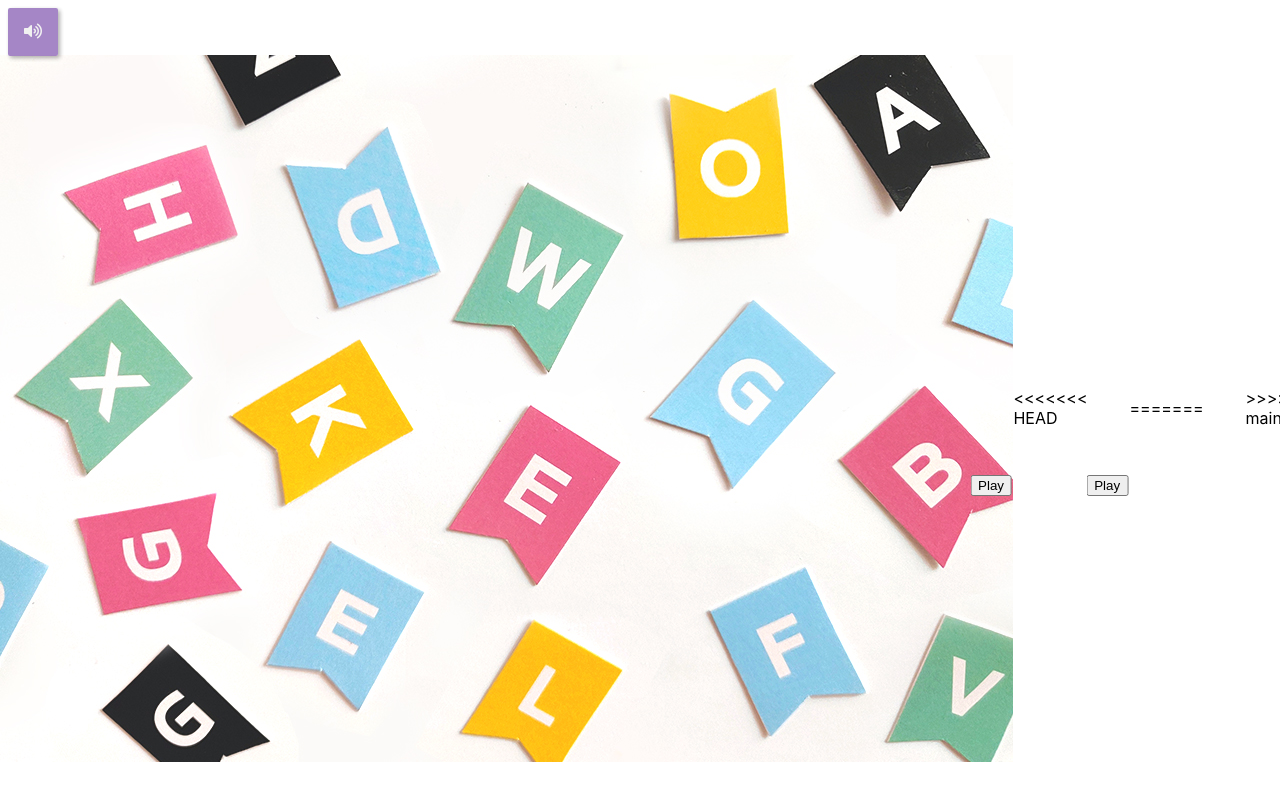
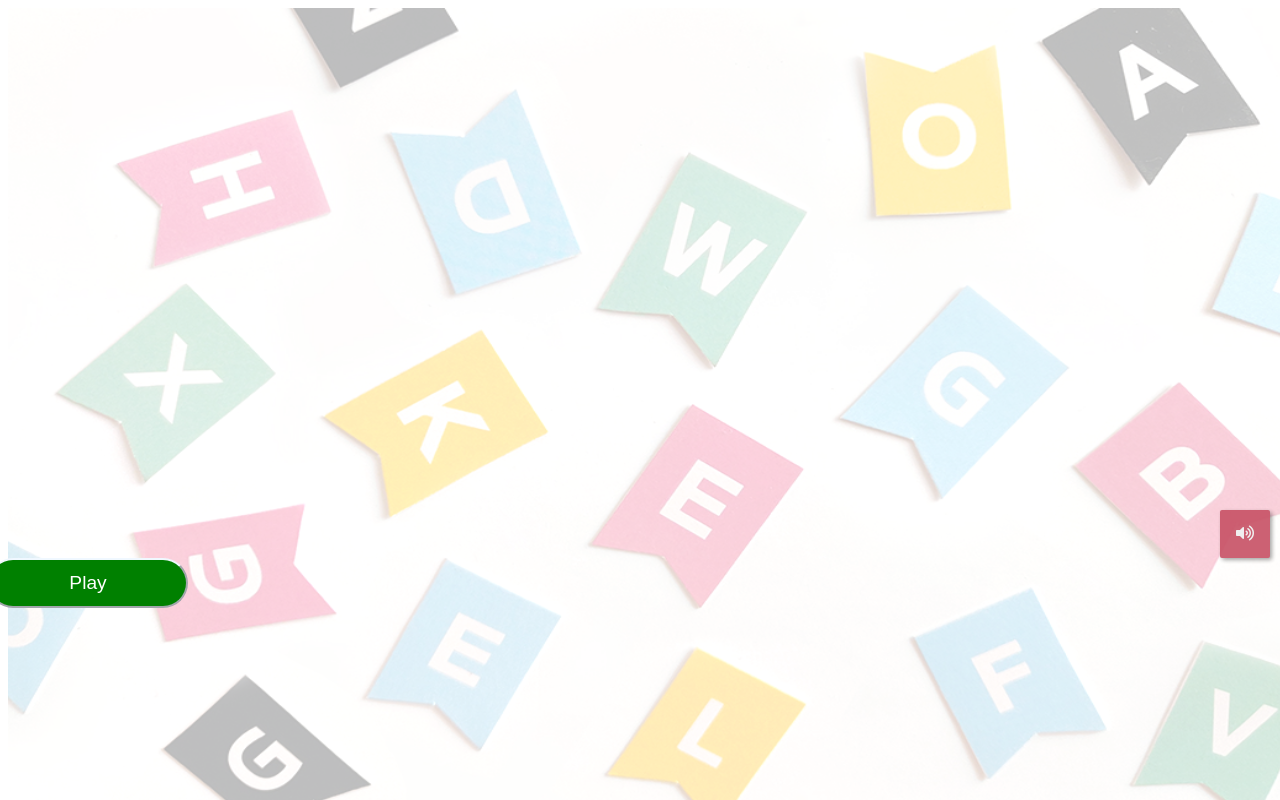
Before and after one commit to tehilamc/ant_game, a plain HTML site: page enter.html in a window 1280 px wide. Drawn offline with Linux system fonts and the light colour scheme.

Commit message:
סידור שמע

```diff
--- a/enter.html
+++ b/enter.html
@@ -13,15 +13,9 @@
     <!-- <div> -->
         <div class='container projects'>
             <img src="images/back.jpg" class="img">
-<<<<<<< HEAD
             <!-- <div class="name_Game">Matching Words</div>
             <div class="overlay"></div> -->
             <div class="start" onclick="location.href='page.html'"><button class="btn_start">Play</button></div>
-=======
-            <!-- <div class="name_Game">Matching Words</div> -->
-            <!-- <div class="overlay"></div> -->
-            <div class="start" onclick="location.href='enter2.html'"  ><button class="btn_start">Play</button></div>
->>>>>>> main
         </div>
     <!-- </div> -->
     <!-- audio in project -->
--- a/scripts/page.js
+++ b/scripts/page.js
@@ -614,14 +614,8 @@ function drop(event) {
     setTimeout(() => {
       playAgainBtn.classList.add("play-again-btn-entrance");
     }, 200);
-<<<<<<< HEAD
-
-  }
-
-=======
   }
 }
->>>>>>> main
 
 //Other Event Listeners
 playAgainBtn.addEventListener("click", playAgainBtnClick);
--- a/styles/enter.css
+++ b/styles/enter.css
@@ -1,36 +1,12 @@
-<<<<<<< HEAD
-
-
-=======
->>>>>>> main
 .img {
-  width: 80%;
+  top:0%;
+  width: 100%;
   height: 100%;
   position: absolute;
-  opacity: 20%;
-}
-
-<<<<<<< HEAD
-.container {
-  position:fixed;
-  min-height: 100vh;
-  /* position: relative; */
-  width: 100vw;
-  display: flex;
-  background-color: white;
-  justify-content: center;
-  align-items: center;
-  font-family: -apple-system, BlinkMacSystemFont, 'Segoe UI', Roboto, Oxygen, Ubuntu, Cantarell, 'Open Sans', 'Helvetica Neue', sans-serif;
+  opacity: 30%;
 
 }
 
-.start{
-  text-align: center;
-  -ms-transform: translate(-50%, -50%);
-  transform: translate(-280%, 350%);
-}
-=======
->>>>>>> main
 .btn_start{
   font-size: larger;
   background-color: green;
@@ -40,8 +16,6 @@
   width: 200px;
   height: 50px;
   text-align: center;
-<<<<<<< HEAD
-=======
 }
 .start{
   text-align: center;
@@ -59,5 +33,25 @@
   align-items: center;
   font-family: -apple-system, BlinkMacSystemFont, 'Segoe UI', Roboto, Oxygen, Ubuntu, Cantarell, 'Open Sans', 'Helvetica Neue', sans-serif;
 
->>>>>>> main
 }
+#button {
+  font-size: 16px;
+  color: #eee;
+  position: absolute;
+  width: 50px;
+  padding: 15px;
+  top:510px;
+  left:1220px;
+  border: none;
+  border-radius: 2px;
+  outline: none;
+  background: rgb(199, 80, 100);
+  box-shadow: 2px 2px 4px rgba(0, 0, 0, 0.4);
+  opacity: 90%;
+  cursor: pointer;
+  transition: all 0.4s ease-out;
+}
+
+#button.fade:hover {
+  opacity: 60%;
+}
--- a/styles/enter2.css
+++ b/styles/enter2.css
@@ -105,3 +105,24 @@
 top: 0%;
 width: 100%;
 }
+#button {
+  font-size: 16px;
+  color: #eee;
+  position: absolute;
+  width: 50px;
+  padding: 15px;
+  top:502px;
+  left:1212px;
+  border: none;
+  border-radius: 2px;
+  outline: none;
+  background: rgb(199, 80, 100);
+  box-shadow: 2px 2px 4px rgba(0, 0, 0, 0.4);
+  opacity: 90%;
+  cursor: pointer;
+  transition: all 0.4s ease-out;
+}
+
+#button.fade:hover {
+  opacity: 60%;
+}
--- a/styles/game_over.css
+++ b/styles/game_over.css
@@ -1,4 +1,5 @@
-#mistakes{
+
+  #mistakes{
     margin-left:30px;
     margin-top: 60px;
     font-size: larger;
@@ -126,23 +127,6 @@ body {
     text-shadow: 5px 5px #000000;
     color: #ffffff;
 }
-/*
-.continue {
-    width: 750px;
-    height: auto;
-    padding-top: 40px;
-}
-
-.continue p {
-    margin-top: 0px;
-    margin-bottom: 0px;
-    text-align: center;
-    font-size: 40px;
-    font-weight: bold;
-    font-family: corbel;
-    color: #ffffff;
-    text-shadow: 2.5px 2.5px #000000;
-} */
 
 .opcoes {
     width: 550px;
@@ -181,7 +165,7 @@ body {
     width: 200px;
     height: 50px;
     /* padding: 10px 50px 15px 50px; */
-    /* border: 1px solid red; */
+    border: 1px solid red;
     border-radius: 20px;
     background: red;
     float: left;
@@ -274,7 +258,26 @@ body {
   /* .tor{
 
   } */
-<<<<<<< HEAD
 
-=======
->>>>>>> main
+
+  #button {
+    font-size: 16px;
+    color: #eee;
+    position: absolute;
+    width: 50px;
+    padding: 15px;
+    top:468px;
+    left:935px;
+    border: none;
+    border-radius: 2px;
+    outline: none;
+    opacity: 90%;
+    background: rgb(199, 80, 100);
+    box-shadow: 2px 2px 4px rgba(0, 0, 0, 0.4);
+    cursor: pointer;
+    transition: all 0.4s ease-out;
+  }
+
+#button.fade:hover {
+    opacity: 60%;
+}
--- a/styles/page.css
+++ b/styles/page.css
@@ -88,6 +88,7 @@ top:-200px;
   justify-content: space-between;
 }
 .matching-pair span {
+  display: inline-block;
   height: 100%;
   display: flex;
   justify-content: center;
@@ -174,3 +175,25 @@ top:-200px;
   opacity: 10%;
   background-repeat: repeat-x;
 } */
+
+#button {
+  font-size: 16px;
+  color: #eee;
+  position: absolute;
+  width: 50px;
+  padding: 15px;
+  top:730px;
+  left:1202px;
+  border: none;
+  border-radius: 2px;
+  outline: none;
+  background: rgb(199, 80, 100);
+  box-shadow: 2px 2px 4px rgba(0, 0, 0, 0.4);
+  opacity: 90%;
+  cursor: pointer;
+  transition: all 0.4s ease-out;
+}
+
+#button.fade:hover {
+  opacity: 60%;
+}
--- a/styles/sound.css
+++ b/styles/sound.css
@@ -2,24 +2,10 @@ audio {
     display: none;
 }
 
-#button {
-    font-size: 16px;
-    color: #eee;
-    position: absolute;
-    width: 50px;
-    padding: 15px;
-    border: none;
-    border-radius: 2px;
-    outline: none;
-    background: rgba(115, 67, 167, 0.8);
-    box-shadow: 2px 2px 4px rgba(0, 0, 0, 0.4);
-    opacity: 0.8;
-    cursor: pointer;
-    transition: all 0.4s ease-out;
-}
+
 
 #button.fade:hover {
-    opacity: 0.8;
+    opacity: 60%;
 }
 
 .fade {
```
Also changed, not shown: game_over.html (+0 -13 lines).
